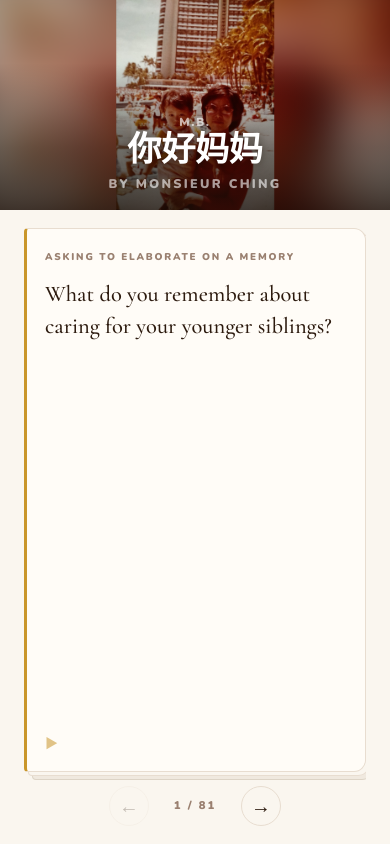
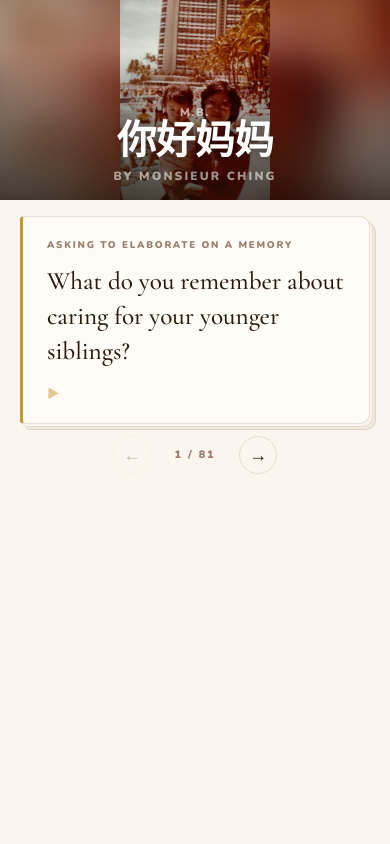
Before and after one commit to monsieurching/ni-hao-mama, a Flask app: page / in a window 390 px wide. Run offline with Flask 3, Linux system fonts and the light colour scheme.

Commit message:
Responsive two-column layout for desktop; shorter cards
- Desktop (≥860px): photo panel full-height on left, card+nav on right
  centered vertically; nav left-aligned under card
- Mobile: unchanged single-column with photo strip at top
- Large desktop (≥1100px): wider photo panel and more padding
- Cards no longer stretch to fill height — sized to content
- Portrait photos on desktop use object-position top to show faces

Co-Authored-By: Claude Sonnet 4.6 <noreply@anthropic.com>

```diff
--- a/static/style.css
+++ b/static/style.css
@@ -26,30 +26,29 @@ html, body {
   line-height: 1.7;
 }
 
-/* ── App layout ──────────────────────────────────────────────────── */
+/* ════════════════════════════════════════════════════════════════════
+   MOBILE  (single column, stacked)
+   ════════════════════════════════════════════════════════════════════ */
+
 #app {
   display: flex;
   flex-direction: column;
   height: 100vh;
-  max-width: 680px;
-  margin: 0 auto;
-  padding: 0 24px;
+  overflow: hidden;
 }
 
-/* ── Header / Photo ──────────────────────────────────────────────── */
-header {
+/* ── Photo panel (mobile: horizontal strip) ──────────────────────── */
+#photo-panel {
   flex-shrink: 0;
   position: relative;
-  height: 260px;
+  height: 200px;
   overflow: hidden;
-  margin: 0 -24px;
-  background: #1a0d06;   /* dark fill for any gaps */
+  background: #1a0d06;
 }
 
-/* Blurred backdrop fills the whole header */
 #photo-blur {
   position: absolute;
-  inset: -30px;           /* overshoot to hide blur edge */
+  inset: -30px;
   background-size: cover;
   background-position: center;
   background-image: url('/static/photos/photo1.jpg');
@@ -74,69 +72,69 @@ header {
   z-index: 1;
 }
 
-/* Gradient scrim for legible text */
-header::after {
+/* gradient scrim */
+#photo-panel::after {
   content: '';
   position: absolute;
   inset: 0;
   background: linear-gradient(
     to bottom,
-    transparent 30%,
-    rgba(26, 13, 6, 0.5) 70%,
-    rgba(26, 13, 6, 0.78) 100%
+    transparent 25%,
+    rgba(26, 13, 6, 0.45) 65%,
+    rgba(26, 13, 6, 0.75) 100%
   );
   z-index: 2;
   pointer-events: none;
 }
 
-/* Title overlay */
 #header-text {
   position: absolute;
   bottom: 0;
   left: 0; right: 0;
-  padding: 0 28px 16px;
+  padding: 0 24px 14px;
   text-align: center;
   z-index: 3;
 }
 
 .monogram {
   font-family: var(--font-display);
-  font-size: 0.65rem;
+  font-size: 0.62rem;
   font-weight: 900;
   letter-spacing: 0.14em;
-  color: rgba(255, 255, 255, 0.65);
-  margin-bottom: 5px;
+  color: rgba(255, 255, 255, 0.6);
+  margin-bottom: 4px;
   line-height: 1;
 }
 
-header h1 {
+#photo-panel h1 {
   font-family: var(--font-display);
   font-weight: 900;
-  font-size: 2.4rem;
+  font-size: 2.2rem;
   line-height: 1;
   letter-spacing: -0.01em;
   color: #fff;
   text-shadow: 0 1px 10px rgba(26, 13, 6, 0.5);
 }
 
-header .byline {
-  margin-top: 5px;
-  font-size: 0.7rem;
+#photo-panel .byline {
+  margin-top: 4px;
+  font-size: 0.66rem;
   letter-spacing: 0.18em;
   text-transform: uppercase;
-  color: rgba(255, 255, 255, 0.6);
+  color: rgba(255, 255, 255, 0.55);
   font-family: var(--font-display);
   font-weight: 900;
 }
 
-/* ── Deck area ───────────────────────────────────────────────────── */
-#deck-area {
+/* ── Content panel (mobile) ──────────────────────────────────────── */
+#content-panel {
   flex: 1;
   display: flex;
   flex-direction: column;
-  padding: 18px 0 18px;
-  gap: 14px;
+  padding: 16px 20px 16px;
+  gap: 12px;
   overflow: hidden;
+  background: var(--ivory);
 }
 
 /* ── Card ────────────────────────────────────────────────────────── */
@@ -145,71 +143,67 @@ header .byline {
   --card-border: #E8DDD0;
   --card-accent: #C9962A;
 
-  flex: 1;
   display: flex;
   flex-direction: column;
   background: var(--card-bg);
   border: 1px solid var(--card-border);
   border-left: 3px solid var(--card-accent);
-  border-radius: 4px 12px 12px 4px;
-  padding: 26px 30px 22px;
+  border-radius: 4px 10px 10px 4px;
+  padding: 20px 24px 18px;
   overflow-y: auto;
   box-shadow:
-    4px 4px 0 -1px var(--ivory),
-    4px 4px 0  0px var(--card-border),
-    8px 8px 0 -1px #F0E9DF,
-    8px 8px 0  0px #DDD4C6;
+    3px 3px 0 -1px var(--ivory),
+    3px 3px 0  0px var(--card-border),
+    6px 6px 0 -1px #F0E9DF,
+    6px 6px 0  0px #DDD4C6;
   transition: opacity 0.18s ease, border-color 0.2s, background 0.3s;
   outline: none;
   scrollbar-width: thin;
   scrollbar-color: var(--card-border) transparent;
+
+  /* Don't stretch to fill all remaining space — let content breathe */
+  flex: 0 1 auto;
+  min-height: 140px;
 }
 
 #card::-webkit-scrollbar       { width: 3px; }
 #card::-webkit-scrollbar-track { background: transparent; }
 #card::-webkit-scrollbar-thumb { background: var(--card-border); border-radius: 2px; }
 
-#card.fading { opacity: 0; }
-
+#card.fading   { opacity: 0; }
 #card.playable { cursor: pointer; }
-
-#card.playable:hover {
-  border-color: var(--gold);
-}
+#card.playable:hover { border-color: var(--card-accent); }
 
 /* ── Card label ──────────────────────────────────────────────────── */
 #card-label {
   font-family: var(--font-display);
-  font-size: 0.55rem;
+  font-size: 0.54rem;
   font-weight: 900;
   letter-spacing: 0.18em;
   text-transform: uppercase;
   color: var(--muted);
-  margin-bottom: 12px;
+  margin-bottom: 10px;
   min-height: 1em;
 }
 
 /* ── Card question ───────────────────────────────────────────────── */
 #card-question {
   font-family: var(--font-body);
-  font-size: 1.5rem;
+  font-size: 1.4rem;
   font-weight: 500;
-  line-height: 1.45;
+  line-height: 1.4;
   color: var(--ink);
-  flex-shrink: 0;
 }
 
 /* ── Play hint ───────────────────────────────────────────────────── */
 #card-hint {
-  margin-top: auto;
-  padding-top: 18px;
-  font-size: 0.68rem;
+  margin-top: 16px;
+  font-size: 0.65rem;
   color: var(--card-accent);
   font-family: var(--font-display);
   font-weight: 900;
-  opacity: 0.55;
+  opacity: 0.5;
   transition: opacity 0.2s;
-  flex-shrink: 0;
   letter-spacing: 0.05em;
 }
 
@@ -299,12 +293,12 @@ header .byline {
   display: flex;
   align-items: center;
   justify-content: center;
-  gap: 20px;
+  gap: 18px;
 }
 
 #counter-text {
   font-family: var(--font-display);
-  font-size: 0.62rem;
+  font-size: 0.6rem;
   font-weight: 900;
   letter-spacing: 0.18em;
   color: var(--muted);
@@ -317,9 +311,9 @@ header .byline {
   background: none;
   border: 1px solid var(--border);
   border-radius: 50%;
-  width: 40px;
-  height: 40px;
-  font-size: 1.1rem;
+  width: 38px;
+  height: 38px;
+  font-size: 1rem;
   color: var(--ink);
   cursor: pointer;
   transition: border-color 0.15s, color 0.15s, transform 0.1s;
@@ -341,10 +335,87 @@ header .byline {
   cursor: not-allowed;
 }
 
-/* ── Responsive ──────────────────────────────────────────────────── */
-@media (max-width: 540px) {
-  header         { height: 210px; }
-  header h1      { font-size: 1.9rem; }
-  #card          { padding: 20px 18px 16px; }
-  #card-question { font-size: 1.25rem; }
+
+/* ════════════════════════════════════════════════════════════════════
+   DESKTOP  (two-column: photo left, card right)
+   ════════════════════════════════════════════════════════════════════ */
+
+@media (min-width: 860px) {
+
+  #app {
+    flex-direction: row;
+    max-width: 1160px;
+    margin: 0 auto;
+    height: 100vh;
+    overflow: hidden;
+  }
+
+  /* ── Photo panel: full-height left column ──────────────────────── */
+  #photo-panel {
+    width: 400px;
+    height: 100vh;
+    flex-shrink: 0;
+    border-radius: 0;
+  }
+
+  #photo-img {
+    /* On desktop, photos are tall — show top (faces) */
+    object-position: center top;
+    top: 0;
+  }
+
+  #photo-panel::after {
+    background: linear-gradient(
+      to bottom,
+      transparent 40%,
+      rgba(26, 13, 6, 0.35) 70%,
+      rgba(26, 13, 6, 0.7) 100%
+    );
+  }
+
+  #header-text {
+    padding: 0 32px 28px;
+    text-align: left;
+  }
+
+  #photo-panel h1   { font-size: 2.8rem; }
+  #photo-panel .byline { margin-top: 6px; }
+
+  /* ── Content panel: right column ──────────────────────────────── */
+  #content-panel {
+    flex: 1;
+    display: flex;
+    flex-direction: column;
+    justify-content: center;
+    padding: 48px 52px;
+    gap: 20px;
+    overflow: hidden;
+  }
+
+  /* ── Card on desktop ───────────────────────────────────────────── */
+  #card {
+    flex: 0 1 auto;
+    padding: 28px 32px 24px;
+    box-shadow:
+      4px 4px 0 -1px var(--ivory),
+      4px 4px 0  0px var(--card-border),
+      8px 8px 0 -1px #F0E9DF,
+      8px 8px 0  0px #DDD4C6;
+  }
+
+  #card-question { font-size: 1.6rem; }
+
+  #card-nav { justify-content: flex-start; gap: 16px; }
+
+  #prev-btn, #next-btn { width: 42px; height: 42px; font-size: 1.1rem; }
 }
+
+
+/* ════════════════════════════════════════════════════════════════════
+   LARGE DESKTOP  (more breathing room)
+   ════════════════════════════════════════════════════════════════════ */
+
+@media (min-width: 1100px) {
+  #photo-panel   { width: 460px; }
+  #content-panel { padding: 56px 72px; }
+}
--- a/templates/index.html
+++ b/templates/index.html
@@ -9,7 +9,7 @@
 <body>
   <div id="app">
 
-    <header>
+    <div id="photo-panel">
       <div id="photo-blur"></div>
       <img id="photo-img" src="/static/photos/photo1.jpg" alt="">
       <div id="header-text">
@@ -17,9 +17,9 @@
         <h1>你好妈妈</h1>
         <p class="byline">By Monsieur Ching</p>
       </div>
-    </header>
+    </div>
 
-    <div id="deck-area">
+    <div id="content-panel">
       <div id="card" class="playable" role="button" tabindex="0" aria-label="Tap to hear Mama's answer">
         <div id="card-label"></div>
         <div id="card-question"></div>
```
Also changed, not shown: other parts of static/style.css (+11 -12 lines).
